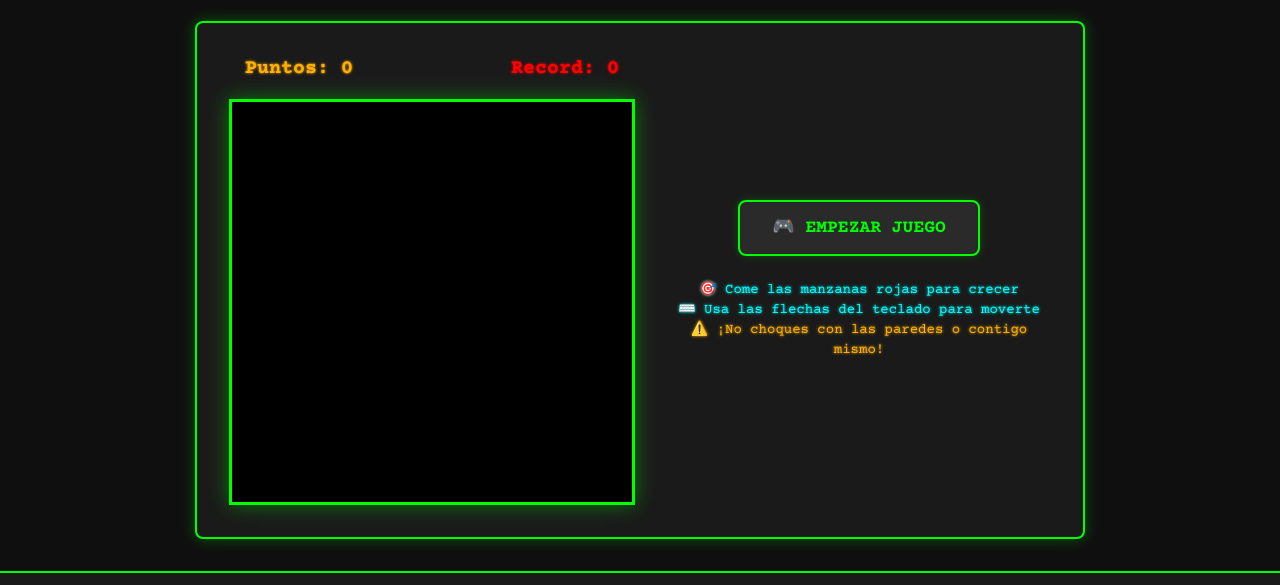
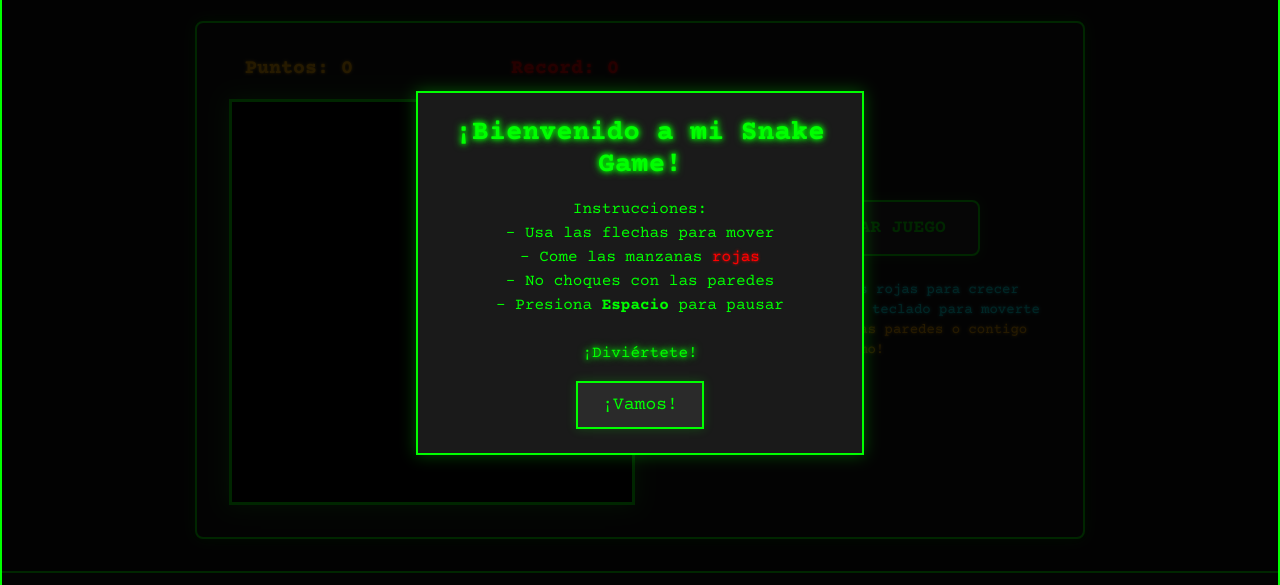
Before and after one commit to JesusPineda29/snakeGame, a plain HTML site: page index.html in a window 1280 px wide. Shown: the part 127-712 px from the top of the page. Drawn offline with nearby package versions, Linux system fonts and the light colour scheme.

Commit message:
agregando modal de bienvenida

```diff
--- a/app.js
+++ b/app.js
@@ -1,4 +1,16 @@
+setTimeout(function() {
+  const modal = document.getElementById('welcomeModal');
+  const closeBtn = document.getElementById('closeModalBtn');
+  modal.classList.remove('hidden');
+
+  closeBtn.addEventListener('click', () => {
+    modal.classList.add('hidden');
+  });
+}, 500);
+
+
 // Variables globales
+
 const canvas = document.getElementById('gameCanvas');
 const ctx = canvas.getContext('2d');
 const scoreElement = document.getElementById('score');
@@ -218,8 +230,3 @@ restartBtn.addEventListener('click', startGame);
 
 // Dibujar estado inicial
 draw();
-
-// // Mensaje de bienvenida
-// setTimeout(function() {
-//     alert('¡Bienvenido a mi Snake Game! 🐍\n\nInstrucciones:\n- Usa las flechas para mover\n- Come las manzanas rojas\n- No choques con las paredes\n- Espacio para pausar\n- ¡Diviértete!');
-// }, 500);
--- a/index.html
+++ b/index.html
@@ -80,6 +80,28 @@
     </div>
   </footer>
   <script src="app.js"></script>
+
+  <!-- Modal de bienvenida -->
+<div id="welcomeModal" class=" retro-box fixed inset-0 flex items-center justify-center z-50 hidden" style="background-color: rgba(0,0,0,0.85);">
+  <div class="retro-box p-6 max-w-md text-center">
+    <h2 class="retro-glow text-2xl font-bold mb-4" style="font-family: 'Courier Prime', monospace; font-size: 1.75rem;">
+       ¡Bienvenido a mi Snake Game!
+    </h2>
+    <p style="font-family: 'Courier Prime', monospace; font-size: 1rem; line-height: 1.5;">
+      Instrucciones:<br>
+      - Usa las flechas para mover<br>
+      - Come las manzanas <span class="red-text">rojas</span><br>
+      - No choques con las paredes<br>
+      - Presiona <strong>Espacio</strong> para pausar<br><br>
+
+    </p>
+    <p class="retro-glow">¡Diviértete!</p>
+    <button id="closeModalBtn" class="retro-button mt-4 px-6 py-2 text-lg" style="font-family: 'Courier Prime', monospace;">
+      ¡Vamos!
+    </button>
+  </div>
+</div>
+
 </body>
 
 </html>
```
